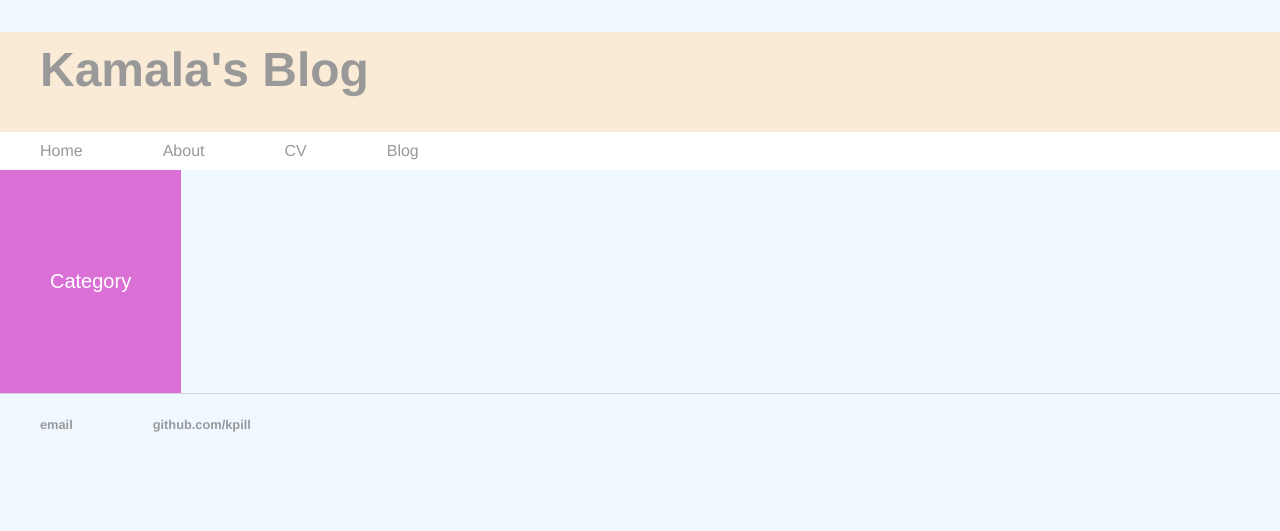
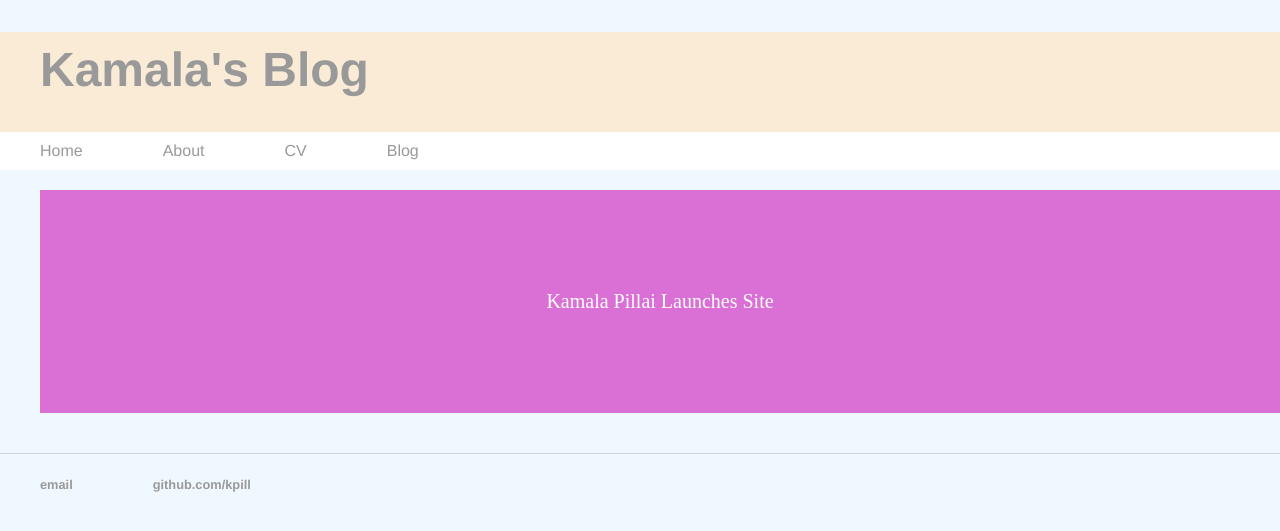
Before and after one commit to kpill/kpill.github.io, a Jekyll site: the page built from index.html, in a window 1280 px wide. Shown: the top 531 px of the page. Built offline with Jekyll 4.4.1, drawn with Linux system fonts in a browser that asks for light colours.

Commit message:
Update index.html

```diff
--- a/index.html
+++ b/index.html
@@ -2,4 +2,9 @@
 layout: default
 title: Kamala Pillai's Blog
 ---
-<button class="category-button">Category</button>
+<ul class="posts">
+
+	  {% for post in site.posts %}
+      <li><a href="{{ post.url }}" class="category-button">{{ post.title }}</a></li>
+	  {% endfor %}
+</ul>
```
